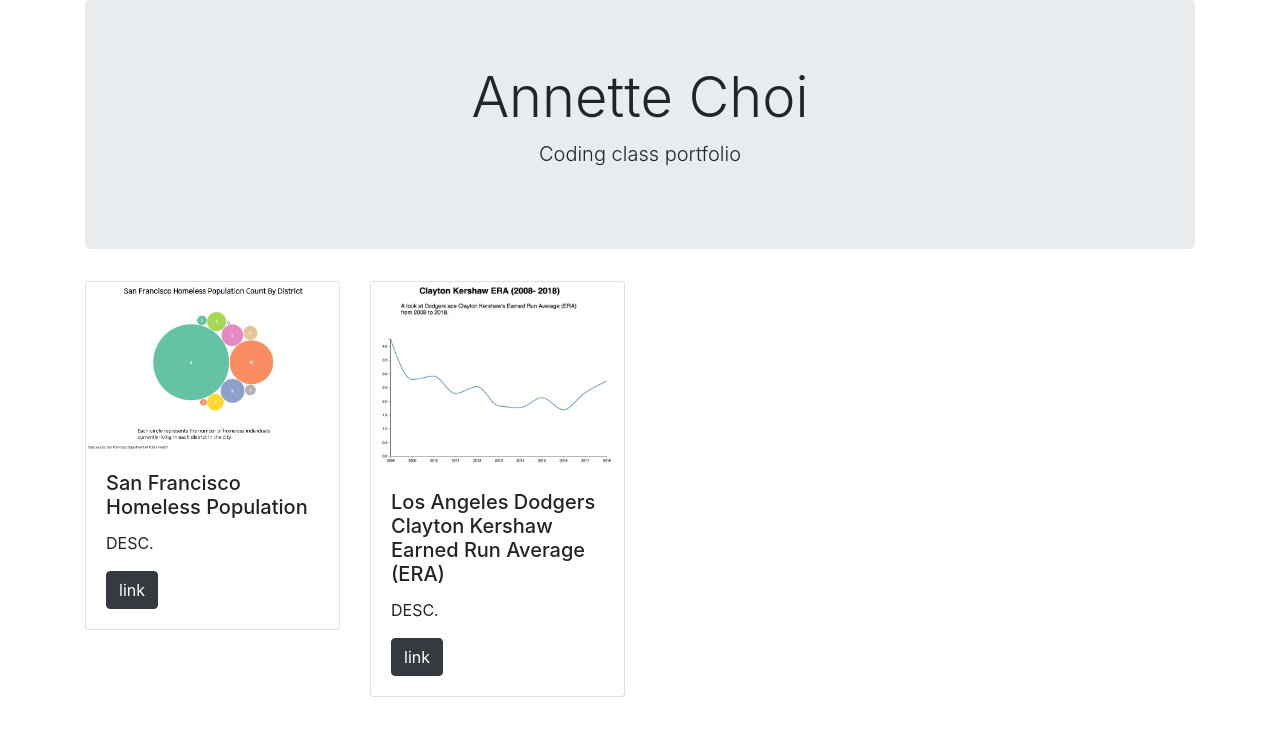
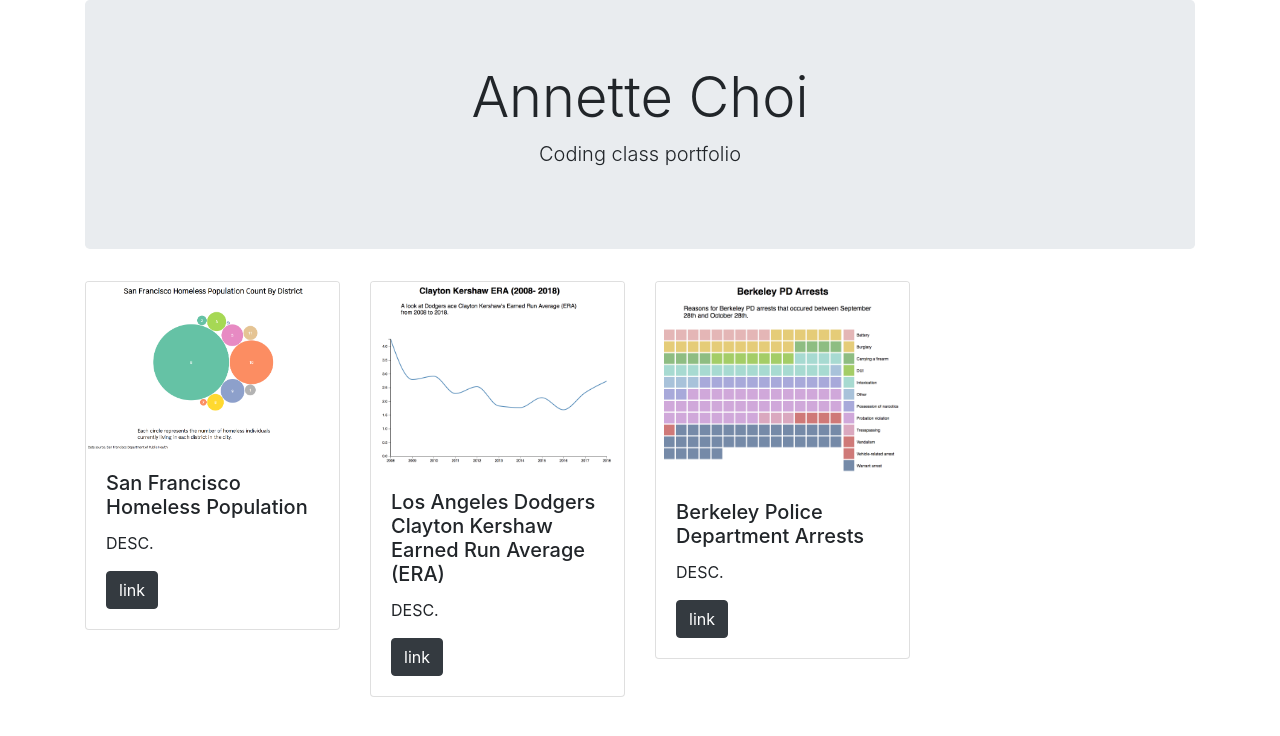
Before and after one commit to annettechoi/annettechoi, a Jekyll site: the page built from index.html, in a window 1280 px wide. Shown: the top 736 px of the page. Built offline with Jekyll 4.4.1, drawn with Linux system fonts in a browser that asks for light colours.

Commit message:
Update index.html

```diff
--- a/index.html
+++ b/index.html
@@ -12,6 +12,11 @@ projects:
     image: /kershaw/kershaw-screenshot.png
     description: DESC.
     link: /kershaw/
+
+  - title: Berkeley Police Department Arrests
+    image: /berkeley-pd/berkeley-pd-screenshot.png
+    description: DESC.
+    link: /berkeley-pd/
 
 ---
 <div class="row">
```
